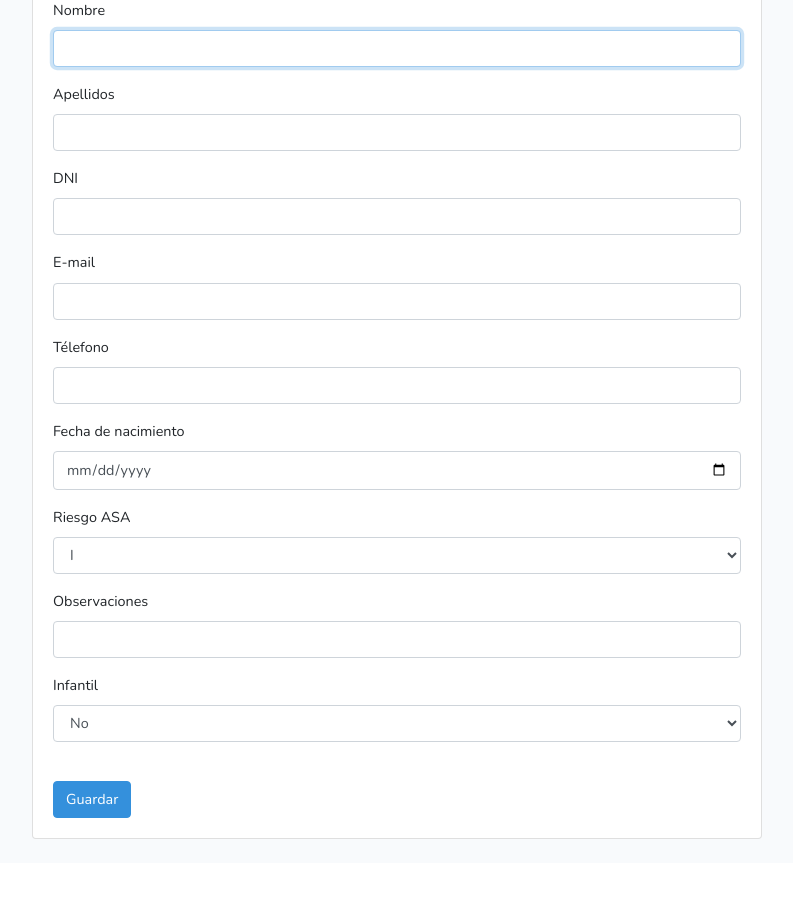
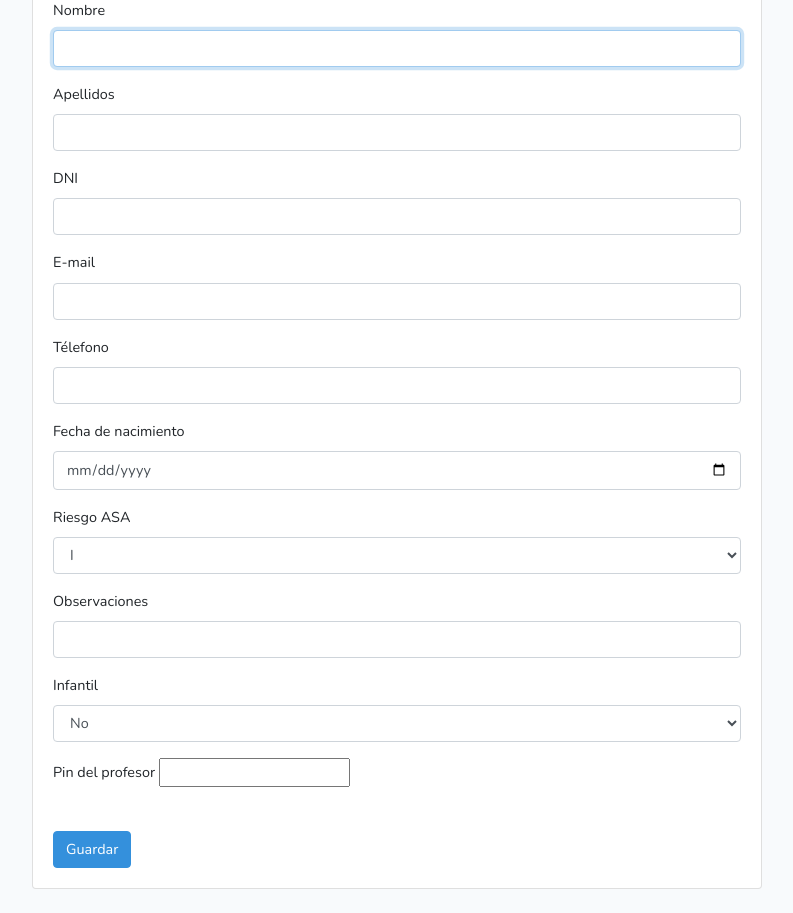
Before and after one commit to conduqagu/Odonto, a Laravel app: page /patients/create in a window 1280 px wide. Shown: the part 152-1065 px from the top of the page, without its empty margins (243-1036 px from the left). Before the commit the page ends 991 px from the top, so only its background shows below. Run offline with Laravel 8, Linux system fonts and the light colour scheme; a user stored in the database is signed in; tables that the repository leaves empty hold one stand-in row (values such as "Sample post"); style sheets or scripts are compiled from the project's sources; some libraries are stand-ins or nearby versions.

Commit message:
Pin supervision

```diff
--- a/app/Http/Controllers/PatientController.php
+++ b/app/Http/Controllers/PatientController.php
@@ -37,8 +37,8 @@ class PatientController extends Controller
             ->where('student_id','=',Auth::user()->id)
             ->join('patients', 'patients.id', '=', 'asociacion_patient_students.patient_id')
             ->where('patients.dni','LIKE','%'.$request->get("query")."%")
-            ->orWhere('patients.name','LIKE','%'.$request->get("query")."%")
-            ->orWhere('patients.surname','LIKE','%'.$request->get("query")."%")
+            ->where('patients.name','LIKE','%'.$request->get("query")."%")
+            ->where('patients.surname','LIKE','%'.$request->get("query")."%")
             ->select('patients.*')
             ->get();
         return view('patients.index',['patients'=>$patients]);
@@ -90,10 +90,19 @@ class PatientController extends Controller
             'fechaNacimiento'=> ['required','date'],
             'riesgoASA' => ['required','in:I,II,III,IV,V,VI'],
             'observaciones' => ['nullable','string', 'max:255'],
-            'child'=>['required','boolean']
-
+            'child'=>['required','boolean'],
+            'pin'=>['required','string','max:255']
         ]);
 
+        $profesor=DB::select(DB::raw('SELECT * FROM laravel.users
+        LEFT JOIN laravel.asociacion_teacher_students ON (laravel.asociacion_teacher_students.student_id = users.id)
+        LEFT JOIN laravel.users as teachers ON (teachers.id = laravel.asociacion_teacher_students.teacher_id)
+        WHERE laravel.users.id ='.Auth::user()->id.' AND teachers.pin='.$request->get('pin').';'));
+
+    if(count($profesor)==0){
+        flash('Pin incorrecto');
+        return redirect()->route('patients.create');
+    }
         $patient = new Patient($request->all());
         $patient->save();
 
@@ -123,9 +132,9 @@ class PatientController extends Controller
             'fechaNacimiento'=> ['required','date'],
             'riesgoASA' => ['required','in:I,II,III,IV,V,VI'],
             'observaciones' => ['nullable','string', 'max:255'],
-            'child'=>['required','boolean']
+            'child'=>['required','boolean'],
+        ]);
 
-        ]);
         $patient = new Patient($request->all());
         $patient->save();
 
@@ -192,9 +201,18 @@ class PatientController extends Controller
             'fechaNacimiento'=> ['required','date'],
             'riesgoASA' => ['required', 'in:I,II,III,IV,V,VI'],
             'observaciones' => ['nullable','string', 'max:255'],
-            'child'=>['required','boolean']
+            'child'=>['required','boolean'],
+            'pin'=>['required','string','max:255']
+        ]);
+        $profesor=DB::select(DB::raw('SELECT * FROM laravel.users
+        LEFT JOIN laravel.asociacion_teacher_students ON (laravel.asociacion_teacher_students.student_id = users.id)
+        LEFT JOIN laravel.users as teachers ON (teachers.id = laravel.asociacion_teacher_students.teacher_id)
+        WHERE laravel.users.id ='.Auth::user()->id.' AND teachers.pin='.$request->get('pin').';'));
 
-        ]);
+    if(count($profesor)==0){
+        flash('Pin incorrecto');
+        return redirect()->route('patients.edit',$id);
+    }
         $patient = Patient::find($id);
         if($patient->child!=$request->child and $request->child==0){
             $patient->fill($request->all());
--- a/app/User.php
+++ b/app/User.php
@@ -16,7 +16,7 @@ class User extends Authenticatable
      * @var array
      */
     protected $fillable = [
-        'name','surname', 'email' ,'dni','userType','password'
+        'name','surname', 'email' ,'dni','userType','password', 'pin'
     ];
 
     /**
--- a/resources/views/dientes/create.blade.php
+++ b/resources/views/dientes/create.blade.php
@@ -36,6 +36,11 @@
                             <br>
                             {!! Form::select('patient_id', $patients, ['class' => 'form-control', 'required']) !!}
                         </div>
+                        <div class="form-group">
+                            {!! Form::label('pin', 'Pin del profesor') !!}
+                            <input id="pin" type="password" class="awesome" name="pin" required>
+                        </div>
+
                         {!! Form::submit('Guardar',['class'=>'btn-primary btn']) !!}
 
                         {!! Form::close() !!}
--- a/resources/views/dientes/edit.blade.php
+++ b/resources/views/dientes/edit.blade.php
@@ -32,6 +32,10 @@
                             {!! Form::label('ausente', 'Ausente') !!}
                             {!! Form::select('ausente',array('1'=>'Si','0'=>'No'),$diente->ausente,['class' => 'form-control', 'required']) !!}
                         </div>
+                        <div class="form-group">
+                            {!! Form::label('pin', 'Pin del profesor') !!}
+                            <input id="pin" type="password" class="awesome" name="pin" required>
+                        </div>
                         {!! Form::submit('Actualizar',['class'=>'btn-primary btn']) !!}
 
                         {!! Form::close() !!}
--- a/resources/views/exams/create.blade.php
+++ b/resources/views/exams/create.blade.php
@@ -116,7 +116,10 @@
                             <br>
                             {!! Form::select('patient_id', $patients, ['class' => 'form-control', 'required']) !!}
                         </div>
-
+                        <div class="form-group">
+                            {!! Form::label('pin', 'Pin del profesor') !!}
+                            <input id="pin" type="password" class="awesome" name="pin" required>
+                        </div>
 
                         {!! Form::submit('Guardar',['class'=>'btn-primary btn']) !!}
 
--- a/resources/views/exams/create_asociacion_exam_diente.blade.php
+++ b/resources/views/exams/create_asociacion_exam_diente.blade.php
@@ -48,7 +48,10 @@
                             'Opacidad elimitada y difusa'=>'Opacidad elimitada y difusa','Opacidad delimitada e hipoplasia'=>'Opacidad delimitada e hipoplasia',
                             'Opacidad difusa e hipoplasia'=>'Opacidad difusa e hipoplasia'),'Temporal',['class' => 'form-control']) !!}
                         </div>
-
+                        <div class="form-group">
+                            {!! Form::label('pin', 'Pin del profesor') !!}
+                            <input id="pin" type="password" class="awesome" name="pin" required>
+                        </div>
                         <br>
                         {!! Form::submit( 'Guardar', ['class' => 'btn btn-primary', 'name' => 'submitbutton', 'value' => 'save'])!!}
                         {!! Form::submit( 'Terminar', ['class' => 'btn btn-warning', 'name' => 'submitbutton', 'value' => 'finish'])!!}
--- a/resources/views/exams/edit.blade.php
+++ b/resources/views/exams/edit.blade.php
@@ -116,7 +116,10 @@
                             <br>
                             {!! Form::select('patient_id', $patients,$exam->patient_id, ['class' => 'form-control', 'required']) !!}
                         </div>
-
+                        <div class="form-group">
+                            {!! Form::label('pin', 'Pin del profesor') !!}
+                            <input id="pin" type="password" class="awesome" name="pin" required>
+                        </div>
 
                         {!! Form::submit('Actualizar',['class'=>'btn-primary btn']) !!}
 
--- a/resources/views/exams/edit_asociacion_exam_diente.blade.php
+++ b/resources/views/exams/edit_asociacion_exam_diente.blade.php
@@ -54,7 +54,10 @@
 
                         {!! Form::close() !!}
                         <br>
-
+                        <div class="form-group">
+                            {!! Form::label('pin', 'Pin del profesor') !!}
+                            <input id="pin" type="password" class="awesome" name="pin" required>
+                        </div>
                         <td>
                             {!! Form::open(['route' => 'exams.index', 'method' => 'get']) !!}
                             {!!   Form::submit('Terminar', ['class'=> 'btn btn-warning'])!!}
--- a/resources/views/layouts/app.blade.php
+++ b/resources/views/layouts/app.blade.php
@@ -74,7 +74,9 @@
                                         <a class="dropdown-item" href="{{ url('/indexstudents') }}">
                                         Estudiantes
                                         </a>
-
+                                        <a class="dropdown-item" href="{{ url('/createpin') }}">
+                                            Crear pin
+                                        </a>
                                     @endif
 
                                     <a class="dropdown-item" href="{{ route('logout') }}"
--- a/resources/views/patients/create.blade.php
+++ b/resources/views/patients/create.blade.php
@@ -47,11 +47,13 @@
                             {!!  Form::label('child' , 'Infantil') !!}
                             {!! Form::select('child', array('1'=>'Si','0'=>'No'),'0',['class' => 'form-control', 'required']) !!}
                         </div>
+                        <div class="form-group">
+                            {!! Form::label('pin', 'Pin del profesor') !!}
+                            <input id="pin" type="password" class="awesome" name="pin" required>
+                        </div>
                         <br>
                         {!! Form::submit('Guardar',['class'=>'btn-primary btn']) !!}
-
                         {!! Form::close() !!}
-
                     </div>
                 </div>
             </div>
--- a/resources/views/patients/edit.blade.php
+++ b/resources/views/patients/edit.blade.php
@@ -48,6 +48,10 @@
                             {!!  Form::label('child' , 'Infantil') !!}
                             {!! Form::select('child', array('1'=>'Si','0'=>'No'),$patient->child,['class' => 'form-control', 'required']) !!}
                         </div>
+                        <div class="form-group">
+                            {!! Form::label('pin', 'Pin del profesor') !!}
+                            <input id="pin" type="password" class="awesome" name="pin" required>
+                        </div>
                         {!! Form::submit('Actualizar',['class'=>'btn-primary btn']) !!}
 
                         {!! Form::close() !!}
--- a/routes/web.php
+++ b/routes/web.php
@@ -37,6 +37,8 @@ Route::group(['middleware'=> 'App\Http\Middleware\TeacherMiddleware'], function(
     Route::get('/patients/storeAlumno/{id}','PatientController@storeAlumno')->name('storeAlumno');
     Route::get('/patients/destroyStudent/{id}','PatientController@destroyStudent')->name('destroyStudent');
     Route::delete('/patients/deleteStudent/{id}','PatientController@deleteStudent')->name('deleteStudent');
+    Route::get('/createpin','UserController@createpin')->name('createpin');
+    Route::post('/createpin/store','UserController@storepin')->name('storepin');
 
 });
 
```
Also changed, not shown: app/Http/Controllers/AsociacionExamDienteController.php (+24 -1 lines), app/Http/Controllers/DienteController.php (+23 -2 lines), app/Http/Controllers/ExamController.php (+26 -2 lines), app/Http/Controllers/UserController.php (+15 -0 lines), resources/views/pins/create.blade.php (added, +27 -0 lines).
